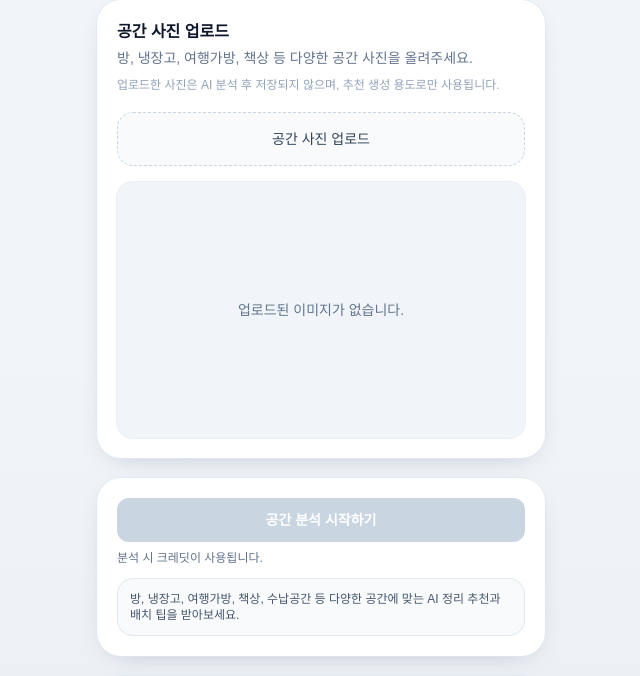
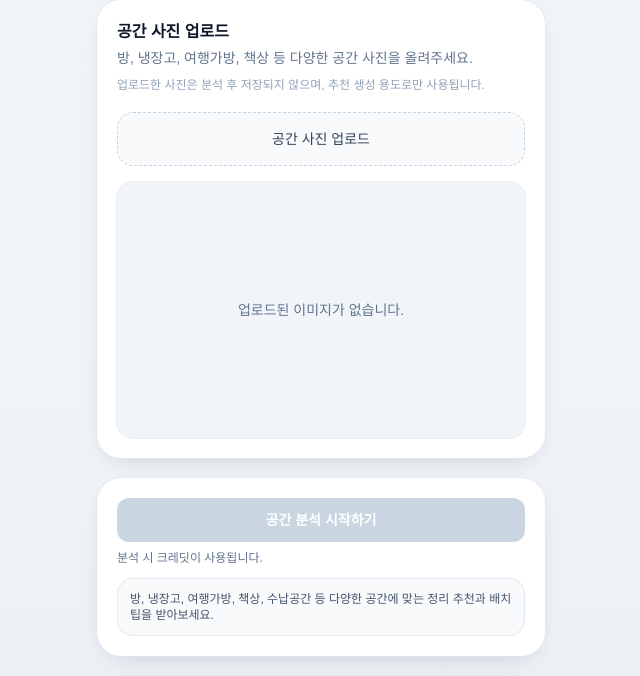
Before and after one commit to chosangjun/space-coach, a Next.js app: page / in a window 1280 px wide. Shown: the part 186-862 px from the top of the page, without its empty margins (319-959 px from the left). Built offline with nearby package versions, Linux system fonts and the light colour scheme.

Commit message:
modify ui

```diff
--- a/app/page.tsx
+++ b/app/page.tsx
@@ -207,7 +207,7 @@ export default function Home() {
             방, 냉장고, 여행가방, 책상 등 다양한 공간 사진을 올려주세요.
           </p>
 <p className="mt-2 text-xs leading-relaxed text-slate-400">
-  업로드한 사진은 AI 분석 후 저장되지 않으며, 추천 생성 용도로만 사용됩니다.
+  업로드한 사진은 분석 후 저장되지 않으며, 추천 생성 용도로만 사용됩니다.
 </p>
           <label className="mt-4 flex cursor-pointer items-center justify-center rounded-2xl border border-dashed border-slate-300 bg-slate-50 px-4 py-4 text-sm font-medium text-slate-700 transition hover:border-emerald-400 hover:bg-emerald-50">
             공간 사진 업로드
@@ -308,7 +308,7 @@ export default function Home() {
             </p>
           </div>
           <div className="mt-3 rounded-2xl border border-slate-200/90 bg-slate-50 p-3 text-xs text-slate-600">
-            방, 냉장고, 여행가방, 책상, 수납공간 등 다양한 공간에 맞는 AI 정리 추천과 배치 팁을 받아보세요.
+            방, 냉장고, 여행가방, 책상, 수납공간 등 다양한 공간에 맞는 정리 추천과 배치 팁을 받아보세요.
           </div>
         </section>
 
```
